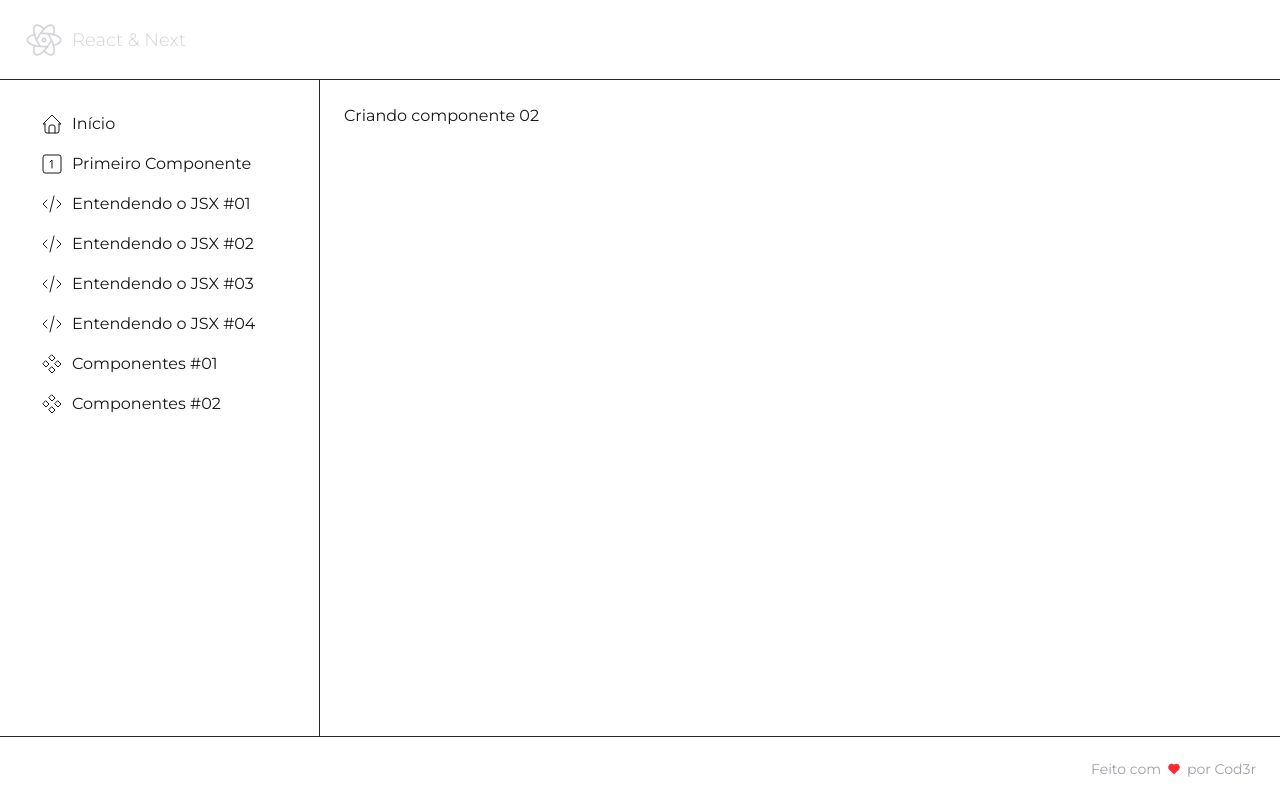
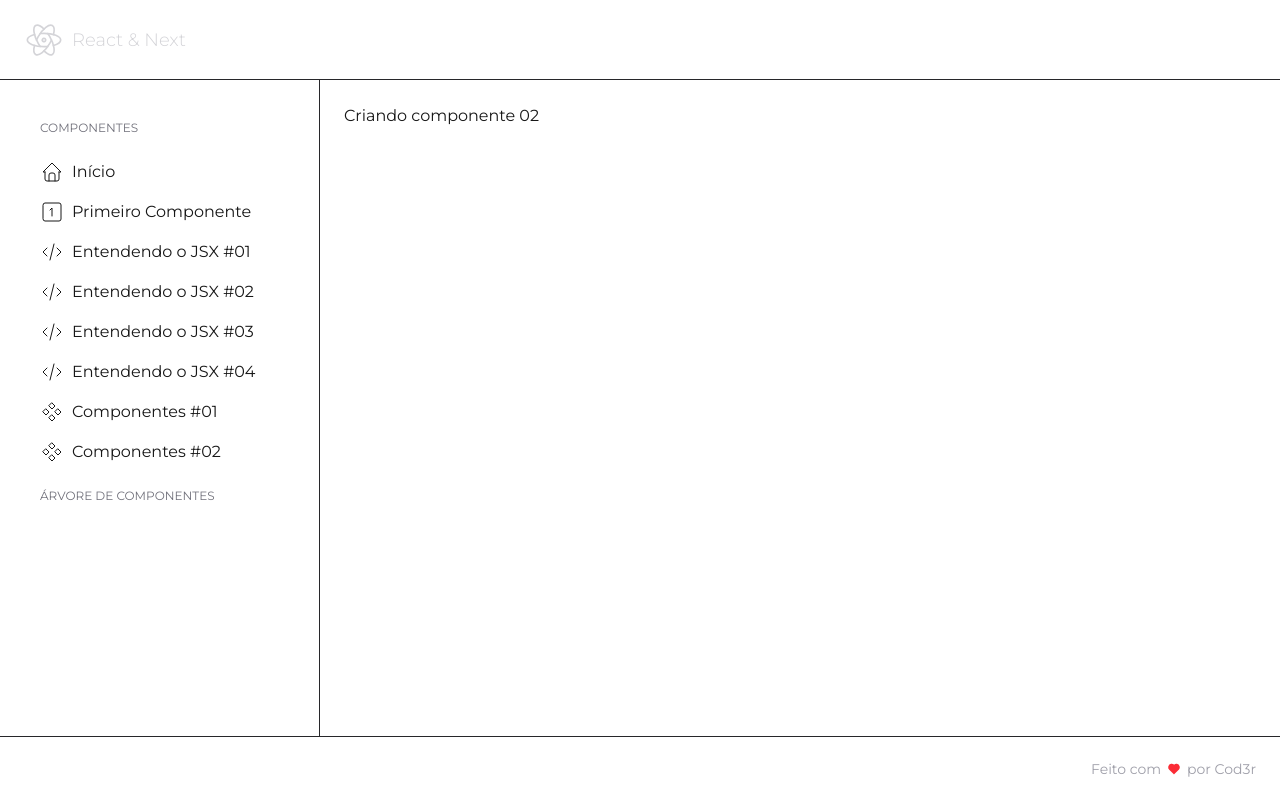
Before and after one commit to evanvidel/fundamentos-react-next, a Next.js app: page /basico/comp-02 in a window 1280 px wide. Built offline with nearby package versions, Linux system fonts and the light colour scheme.

Commit message:
adding label to the side menu

```diff
--- /dev/null
+++ b/src/components/template/MenuLabel.tsx
@@ -0,0 +1,11 @@
+export interface MenuLabelprops {
+  children?: any;
+}
+
+export default function MenuLabel(props: MenuLabelprops) {
+  return (
+    <span className="text-xs uppercase text-zinc-500 px-4 py-4">
+      {props.children}
+    </span>
+  );
+}
--- a/src/components/template/Pagina.tsx
+++ b/src/components/template/Pagina.tsx
@@ -1,9 +1,15 @@
-import { IconCode, IconComponents, IconHome, IconSquare1 } from '@tabler/icons-react';
+import {
+  IconCode,
+  IconComponents,
+  IconHome,
+  IconSquare1,
+} from '@tabler/icons-react';
 import AreaLateral from './AreaLateral';
 import Cabecalho from './Cabecalho';
 import Menu from './Menu';
 import MenuItem from './MenuItem';
 import Rodape from './Rodape';
+import MenuLabel from './MenuLabel';
 
 export interface PaginaProps {
   children: any;
@@ -16,6 +22,7 @@ export default function Pagina(props: PaginaProps) {
       <div className="flex flex-1">
         <AreaLateral>
           <Menu>
+            <MenuLabel>Componentes</MenuLabel>
             <MenuItem icone={IconHome} link="/" texto="Início" />
             <MenuItem
               icone={IconSquare1}
@@ -52,6 +59,7 @@ export default function Pagina(props: PaginaProps) {
               link="/basico/comp-01"
               texto="Componentes #02"
             />
+            <MenuLabel>Árvore de Componentes</MenuLabel>
           </Menu>
         </AreaLateral>
 
```
